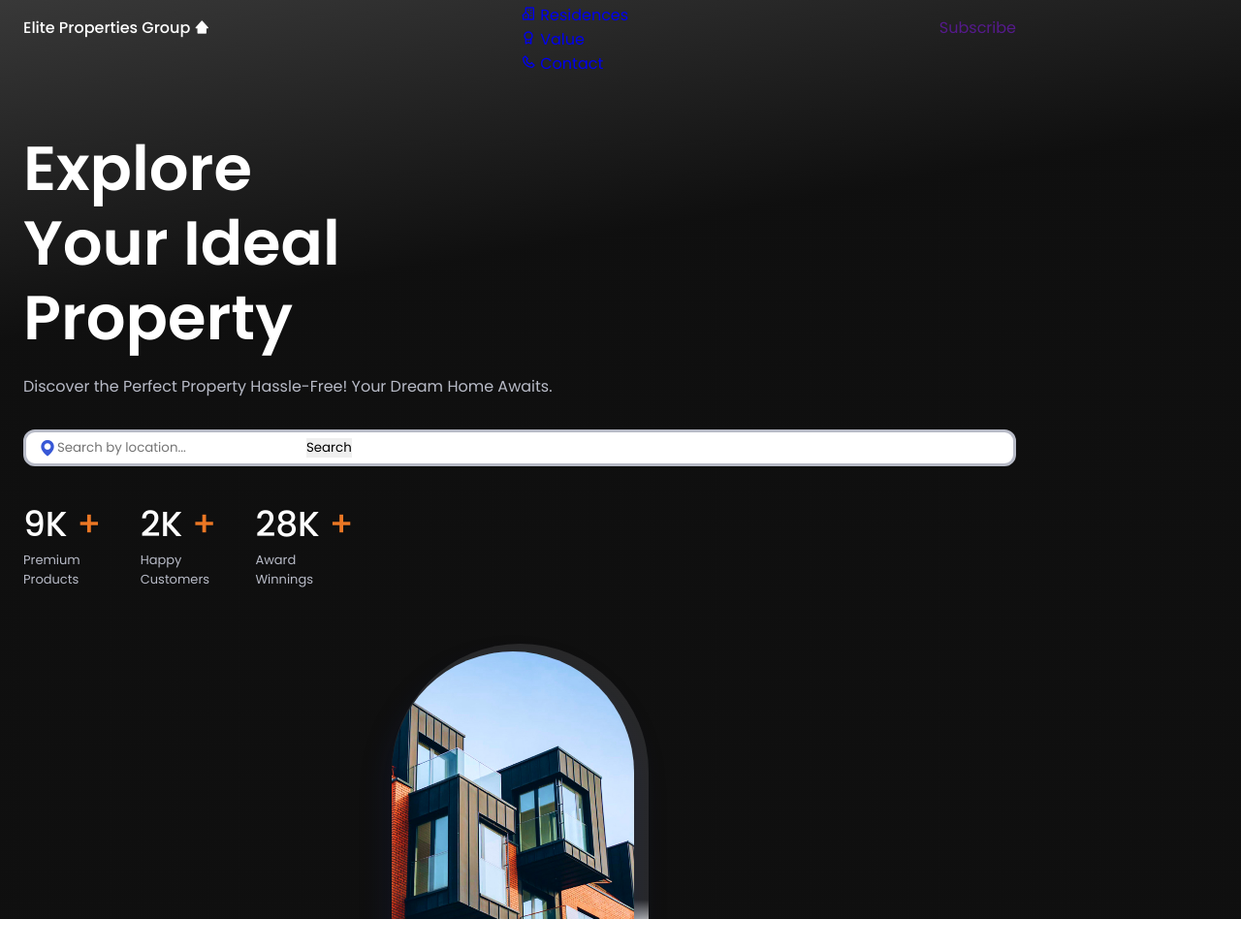
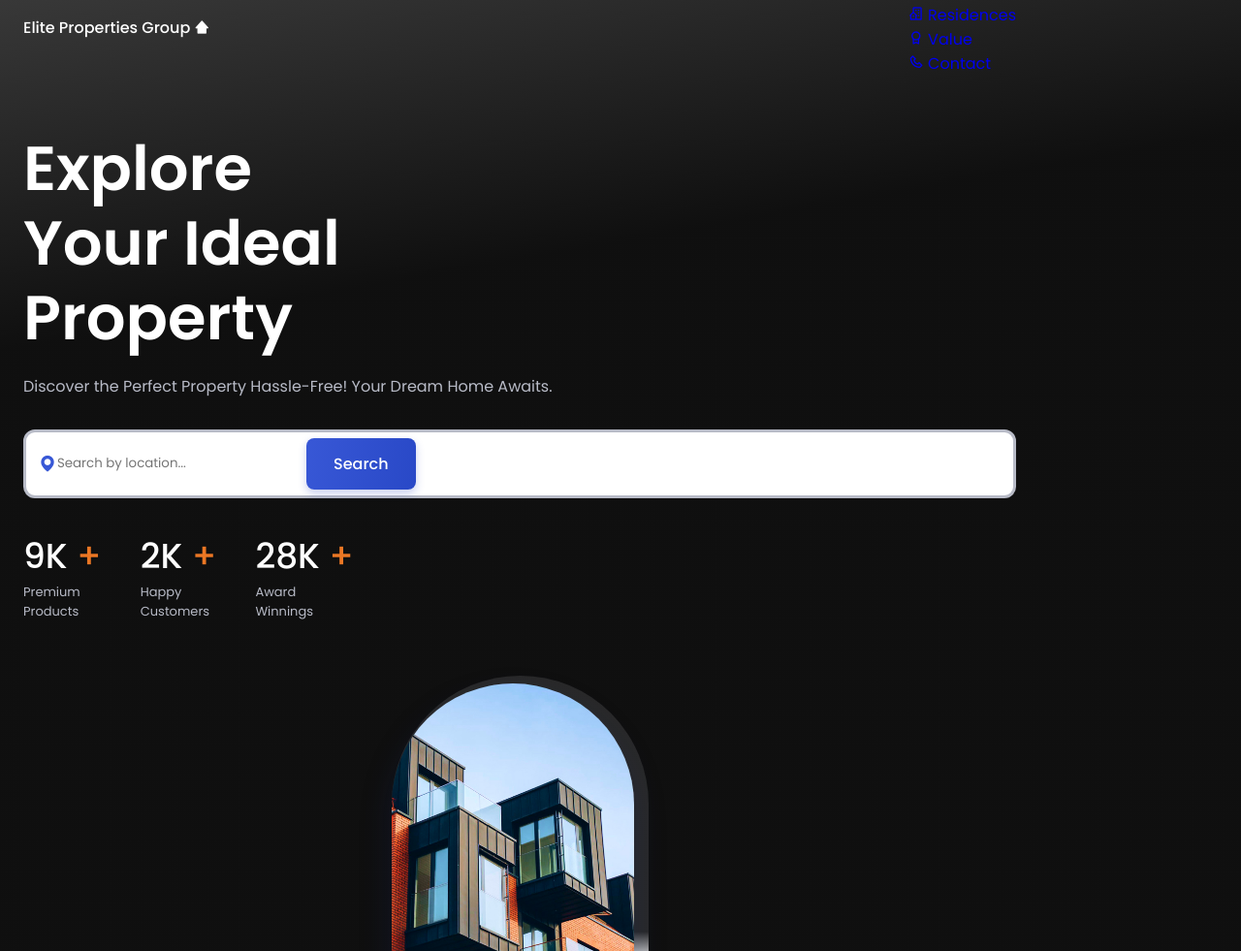
Before and after one commit to SarahKatherineFrancis/elite-properties-group, a plain HTML site: page index.html in a window 1280 px wide. Shown: the whole page at 97% size. Before the commit the page ends 948 px from the top, so only its background shows below. Drawn offline with nearby package versions, Linux system fonts and the light colour scheme.

Commit message:
added styled button and hidden navigation button

```diff
--- a/css/style.css
+++ b/css/style.css
@@ -296,3 +296,26 @@ input, button {
   bottom: -1.5rem;
   box-shadow: 0 16px 32px hsla(228, 66%, 25%, .25);
 }
+
+/* Button */
+.button {
+  display: inline-block;
+  background: linear-gradient(101deg, hsl(228, 66%, 53%),
+                              hsl(228, 66%,  47%));
+  color: #fff;
+  padding: 14px 28px;
+  border-radius: .5rem;
+  font-size: var(--normal-font-size);
+  font-weight: var(--font-medium);
+  box-shadow: 0 4px 8px hsla(228, 66%, 45%, .25);
+  transition: .3s;
+  cursor: pointer;
+}
+
+.button:hover {
+  box-shadow: 0 4px 12px hsla(228, 66%, 45%, .25);
+}
+
+.nav__button {
+  display: none;
+}
--- a/index.html
+++ b/index.html
@@ -53,7 +53,7 @@
           </ul>
         </div>
 
-        <a href="" class="nav__button">
+        <a href="" class="nav__button button">
           Subscribe
         </a>
       </nav>
```
